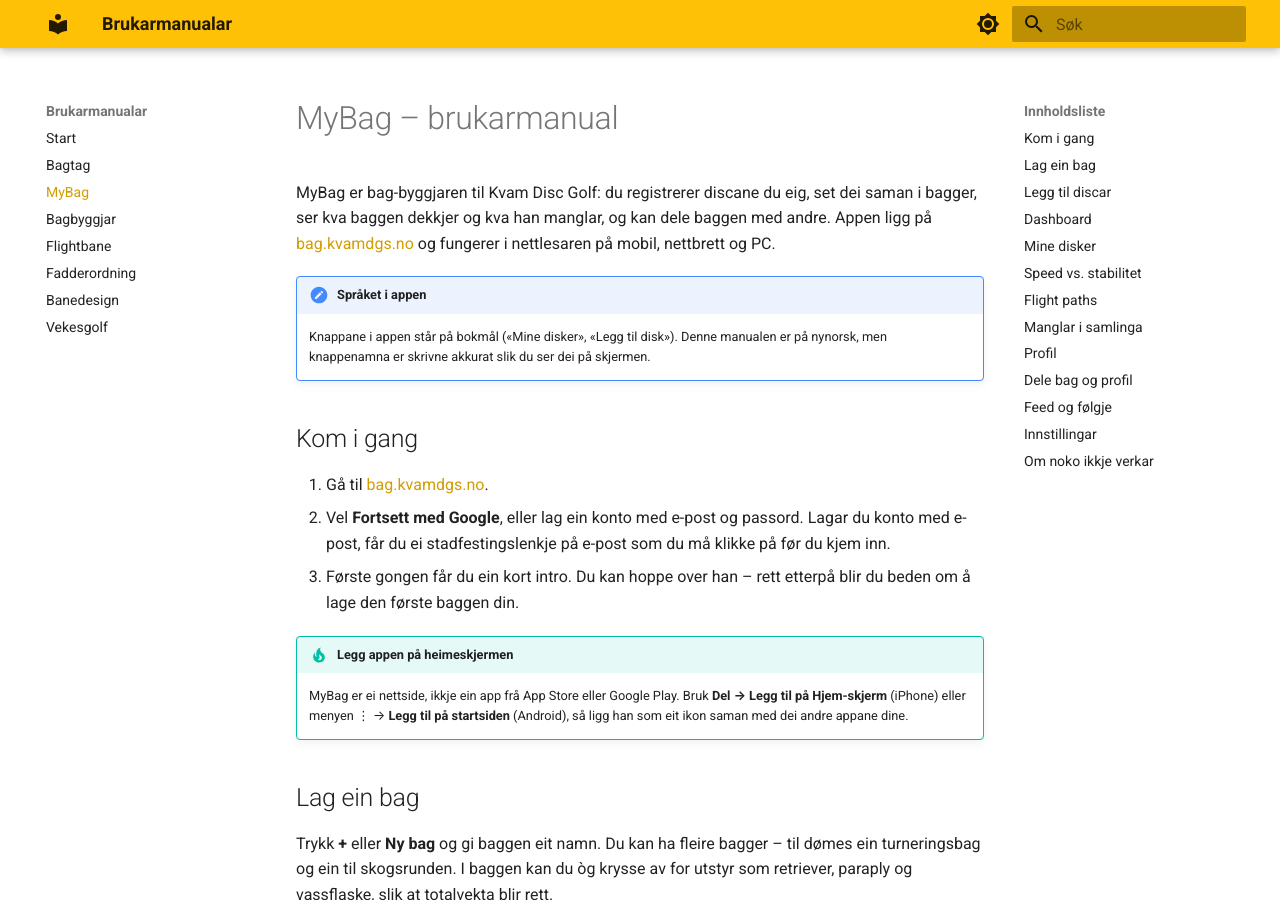
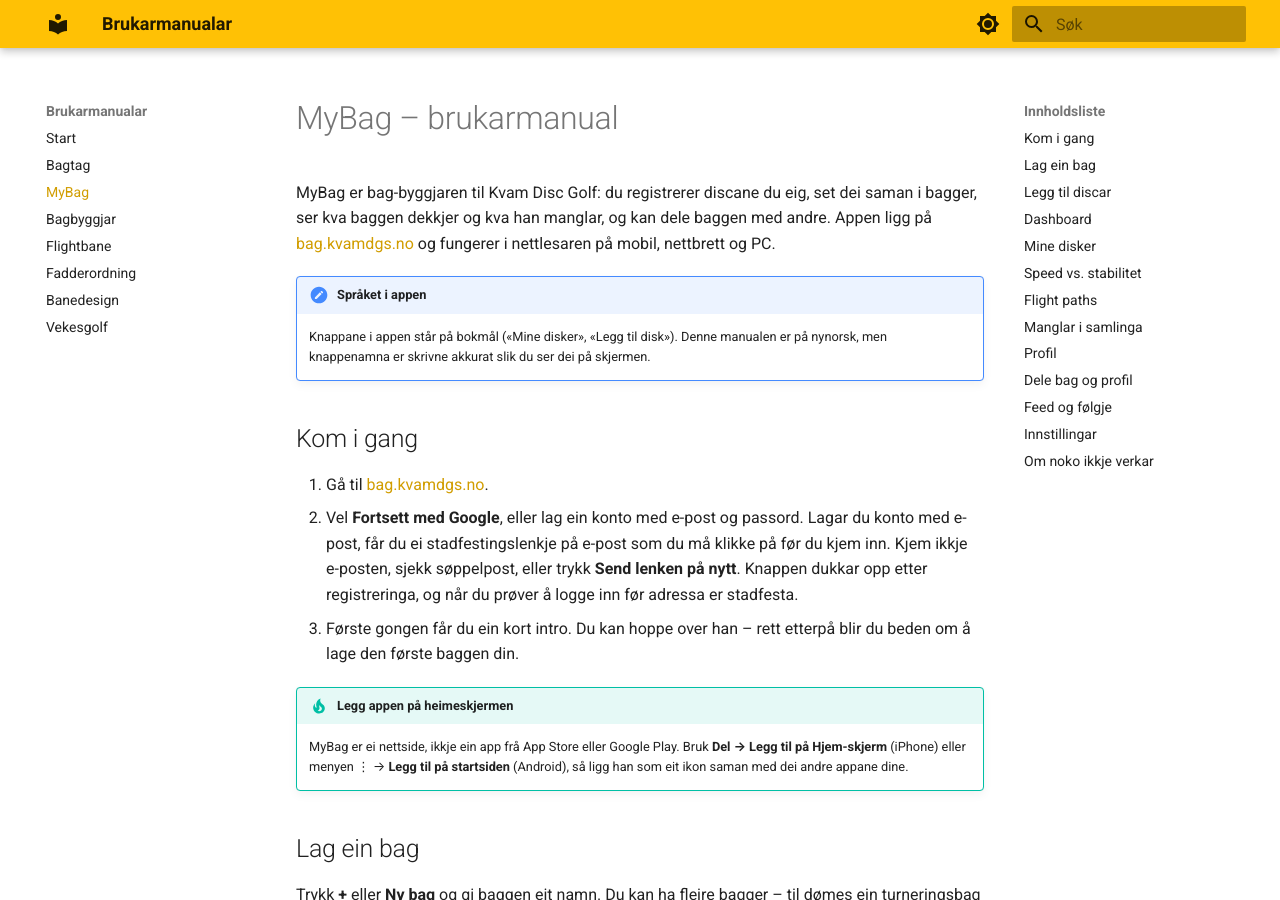
Before and after one commit to hanses89/manuals, an MkDocs documentation site: the page built from docs/bag.md, in a window 1280 px wide and 900 px high. Built offline with MkDocs 1.6.1 and Material for MkDocs 9.7.7, drawn with Linux system fonts in a browser that asks for light colours.

Commit message:
manual: sync from bag.kvamdgs.no @ 6cdcb5e0013323b59b428fbae3c14951ca867ef0

```diff
--- a/docs/bag.md
+++ b/docs/bag.md
@@ -16,7 +16,9 @@ nettbrett og PC.
 1. Gå til [bag.kvamdgs.no](https://bag.kvamdgs.no).
 2. Vel **Fortsett med Google**, eller lag ein konto med e-post og passord.
    Lagar du konto med e-post, får du ei stadfestingslenkje på e-post som du må
-   klikke på før du kjem inn.
+   klikke på før du kjem inn. Kjem ikkje e-posten, sjekk søppelpost, eller
+   trykk **Send lenken på nytt**. Knappen dukkar opp etter registreringa, og
+   når du prøver å logge inn før adressa er stadfesta.
 3. Første gongen får du ein kort intro. Du kan hoppe over han – rett etterpå
    blir du beden om å lage den første baggen din.
 
```
